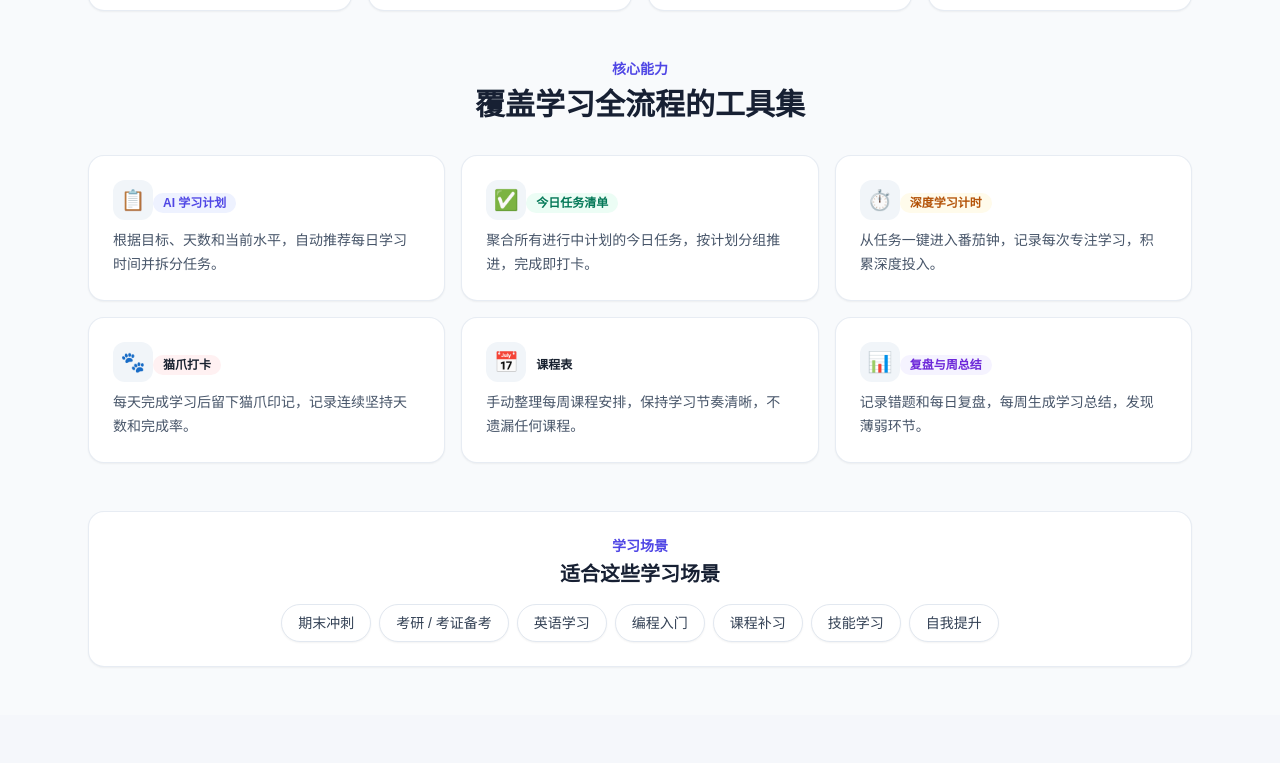
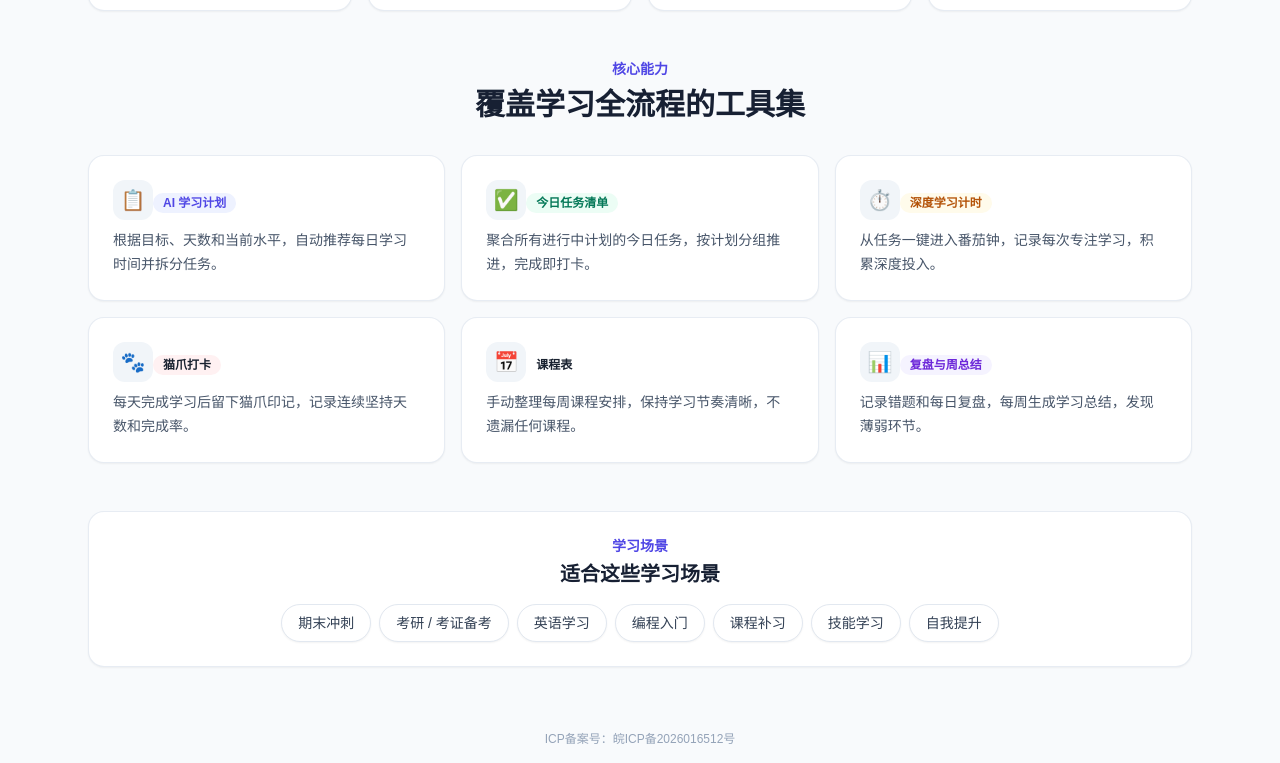
Before and after one commit to zhangchaonan906-lab/studypilot, a Next.js app: page / in a window 1280 px wide. Shown: the part 812-1575 px from the top of the page. Before the commit the page ends 1527 px from the top, so only its background shows below. Built offline with nearby package versions, Linux system fonts and the light colour scheme.

Commit message:
Add ICP footer

```diff
--- a/src/app/login/page.tsx
+++ b/src/app/login/page.tsx
@@ -1,4 +1,5 @@
 import Link from "next/link";
+import { IcpFooter } from "@/components/IcpFooter";
 import { LoginForm } from "@/components/LoginForm";
 import { StudyPilotLogo } from "@/components/StudyPilotLogo";
 
@@ -37,6 +38,7 @@ export default async function LoginPage({
           <LoginForm initialMessage={initialMessage} />
         </div>
       </div>
+      <IcpFooter className="mt-6" />
     </main>
   );
 }
--- a/src/app/page.tsx
+++ b/src/app/page.tsx
@@ -1,5 +1,6 @@
 import Link from "next/link";
 import { capabilityCards, learningLoopSteps, sceneTags } from "@/lib/site";
+import { IcpFooter } from "@/components/IcpFooter";
 import { StudyPilotLogo } from "@/components/StudyPilotLogo";
 
 export default function HomePage() {
@@ -146,6 +147,8 @@ export default function HomePage() {
           </div>
         </div>
       </section>
+
+      <IcpFooter />
     </main>
   );
 }
--- a/src/components/AppShell.tsx
+++ b/src/components/AppShell.tsx
@@ -1,4 +1,5 @@
 import { SidebarNavigation } from "./SidebarNavigation";
+import { IcpFooter } from "./IcpFooter";
 import { getAppShellData } from "@/lib/study/data";
 
 export async function AppShell({ children }: { children: React.ReactNode }) {
@@ -16,6 +17,7 @@ export async function AppShell({ children }: { children: React.ReactNode }) {
         className="min-w-0 flex-1 px-3 pb-[calc(env(safe-area-inset-bottom)+1.5rem)] pt-[calc(var(--mobile-header-height)+1rem)] sm:px-6 lg:min-h-0 lg:overflow-y-auto lg:px-8 lg:py-8"
       >
         <div className="mx-auto w-full max-w-6xl">{children}</div>
+        <IcpFooter className="mt-8" />
       </main>
     </div>
   );
--- /dev/null
+++ b/src/components/IcpFooter.tsx
@@ -0,0 +1,14 @@
+export function IcpFooter({ className = "" }: { className?: string }) {
+  return (
+    <footer className={`px-4 py-4 text-center text-xs text-slate-400 ${className}`}>
+      <a
+        href="https://beian.miit.gov.cn/"
+        target="_blank"
+        rel="noopener noreferrer"
+        className="transition hover:text-slate-500"
+      >
+        ICP备案号：皖ICP备2026016512号
+      </a>
+    </footer>
+  );
+}
```
Also changed, not shown: 1 other file (tests, documents, lock files or other folders).
